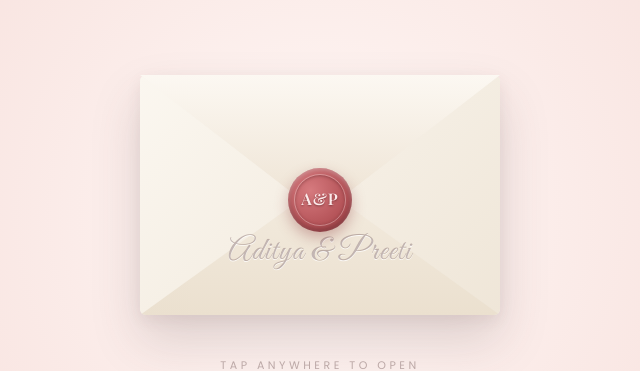
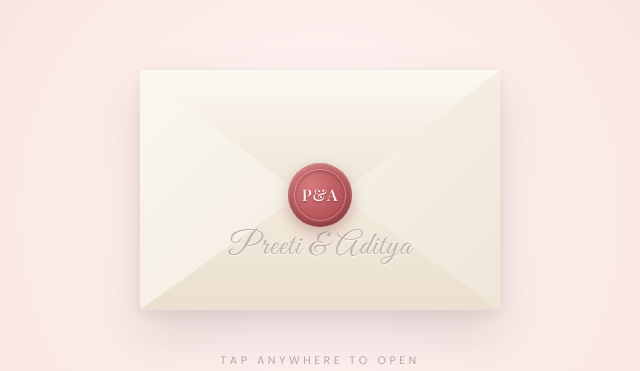
Before and after one commit to adi-github07/pituadu, a plain HTML site: page index.html in a window 1280 px wide. Shown: the part 187-558 px from the top of the page, 320-960 px from the left. Drawn offline with nearby package versions, Linux system fonts and the light colour scheme; a web font is replaced by a local one.

Commit message:
Swap names in wedding invitation and adjust styles

```diff
--- a/index.html
+++ b/index.html
@@ -3,7 +3,7 @@
 <head>
 <meta charset="UTF-8">
 <meta name="viewport" content="width=device-width, initial-scale=1.0">
-<title>Aditya & Preeti | Wedding Invitation</title>
+<title>Preeti & Aditya | Wedding Invitation</title>
 
 <link href="https://fonts.googleapis.com/css2?family=Great+Vibes&family=Playfair+Display:ital,wght@0,400;0,500;0,600;1,400&family=Poppins:wght@300;400;500&display=swap" rel="stylesheet">
 
@@ -62,7 +62,7 @@ h1, h2, h3, .serif {
 }
 
 /* =========================================
-   ENVELOPE WELCOME SCREEN
+   ENVELOPE WELCOME SCREEN (ULTRA-SMOOTH)
    ========================================= */
 #welcomeScreen {
   position: fixed;
@@ -74,14 +74,15 @@ h1, h2, h3, .serif {
   justify-content: center;
   background: radial-gradient(circle at center, #fff7f5 0%, #f3d5d0 100%);
   cursor: pointer;
-  transition: opacity 1s ease, transform 1s ease;
+  transition: opacity 1.4s cubic-bezier(0.22, 1, 0.36, 1), visibility 1.4s;
   user-select: none;
   -webkit-tap-highlight-color: transparent;
+  will-change: opacity;
 }
 
 #welcomeScreen.closed {
   opacity: 0;
-  transform: scale(1.04);
+  visibility: hidden;
   pointer-events: none;
 }
 
@@ -89,8 +90,14 @@ h1, h2, h3, .serif {
   position: relative;
   width: min(360px, 88vw);
   height: min(240px, 58vw);
-  perspective: 1200px;
-  margin-top: 30px;
+  perspective: 1400px;
+  margin-top: 20px;
+  transition: transform 1.4s cubic-bezier(0.22, 1, 0.36, 1);
+  will-change: transform;
+}
+
+#welcomeScreen.closed .envelope-stage {
+  transform: scale(1.06) translateY(-12px);
 }
 
 .envelope {
@@ -99,11 +106,12 @@ h1, h2, h3, .serif {
   height: 100%;
   background: #f5efe6; /* Ivory base */
   border-radius: 6px;
-  box-shadow: 0 25px 50px rgba(84, 63, 62, 0.18), 0 5px 15px rgba(84, 63, 62, 0.08);
-  transition: transform 0.6s ease;
+  box-shadow: 0 25px 50px rgba(84, 63, 62, 0.16), 0 5px 15px rgba(84, 63, 62, 0.08);
+  transition: transform 0.6s cubic-bezier(0.22, 1, 0.36, 1);
+  transform-style: preserve-3d;
 }
 
-#welcomeScreen:hover .envelope {
+#welcomeScreen:not(.opening):hover .envelope {
   transform: translateY(-4px);
 }
 
@@ -116,6 +124,7 @@ h1, h2, h3, .serif {
   text-align: center;
   z-index: 4;
   pointer-events: none;
+  transition: opacity 0.6s ease;
 }
 
 .envelope-watermark span {
@@ -144,7 +153,9 @@ h1, h2, h3, .serif {
   text-align: center;
   z-index: 2;
   box-shadow: 0 4px 15px rgba(84, 63, 62, 0.08);
-  transition: transform 0.9s cubic-bezier(0.34, 1.56, 0.64, 1), opacity 0.6s ease;
+  will-change: transform;
+  /* Smooth delayed rise after flap begins opening */
+  transition: transform 1.15s cubic-bezier(0.22, 1, 0.36, 1) 0.45s, box-shadow 1.15s ease 0.45s;
 }
 
 .envelope-card .card-eyebrow {
@@ -208,7 +219,8 @@ h1, h2, h3, .serif {
   background: linear-gradient(180deg, #fcf8f2 0%, #ede2d2 100%);
   clip-path: polygon(0 0, 100% 0, 50% 100%);
   transform-origin: top center;
-  transition: transform 0.75s cubic-bezier(0.4, 0, 0.2, 1), z-index 0s 0.35s;
+  will-change: transform;
+  transition: transform 0.9s cubic-bezier(0.25, 1, 0.5, 1) 0.15s, z-index 0s 0.45s;
   z-index: 5;
   filter: drop-shadow(0 4px 6px rgba(84, 63, 62, 0.12));
 }
@@ -218,7 +230,7 @@ h1, h2, h3, .serif {
   position: absolute;
   top: 52%;
   left: 50%;
-  transform: translate(-50%, -50%);
+  transform: translate(-50%, -50%) scale(1);
   width: 64px;
   height: 64px;
   border-radius: 50%;
@@ -231,7 +243,8 @@ h1, h2, h3, .serif {
   display: flex;
   align-items: center;
   justify-content: center;
-  transition: transform 0.4s ease, opacity 0.4s ease;
+  will-change: transform, opacity;
+  transition: transform 0.45s cubic-bezier(0.22, 1, 0.36, 1), opacity 0.4s ease;
 }
 
 /* Inner stamped ring of the wax seal */
@@ -261,7 +274,7 @@ h1, h2, h3, .serif {
   text-transform: uppercase;
   color: var(--text-light);
   animation: pulseHint 2.2s infinite ease-in-out;
-  transition: opacity 0.3s ease;
+  transition: opacity 0.4s ease;
 }
 
 @keyframes pulseHint {
@@ -278,7 +291,7 @@ h1, h2, h3, .serif {
 }
 
 #welcomeScreen.opening .wax-seal {
-  transform: translate(-50%, -50%) scale(0.85);
+  transform: translate(-50%, -50%) scale(0.75);
   opacity: 0;
 }
 
@@ -288,9 +301,9 @@ h1, h2, h3, .serif {
 }
 
 #welcomeScreen.opening .envelope-card {
-  transform: translateY(-68%);
+  transform: translateY(-58%);
   z-index: 4;
-  box-shadow: 0 15px 35px rgba(84, 63, 62, 0.16);
+  box-shadow: 0 20px 45px rgba(84, 63, 62, 0.18);
 }
 
 /* =========================================
@@ -298,12 +311,15 @@ h1, h2, h3, .serif {
    ========================================= */
 #invitation {
   opacity: 0;
+  transform: translateY(18px);
   visibility: hidden;
-  transition: opacity 1.5s ease;
+  transition: opacity 1.5s cubic-bezier(0.22, 1, 0.36, 1), transform 1.5s cubic-bezier(0.22, 1, 0.36, 1);
+  will-change: opacity, transform;
 }
 
 #invitation.visible {
   opacity: 1;
+  transform: translateY(0);
   visibility: visible;
 }
 
@@ -642,7 +658,7 @@ footer {
       <!-- Inner Sliding Card -->
       <div class="envelope-card">
         <span class="card-eyebrow">Wedding Invitation</span>
-        <h2>Aditya & Preeti</h2>
+        <h2>Preeti & Aditya</h2>
         <span class="card-date">04 . 01 . 2027</span>
       </div>
 
@@ -651,12 +667,12 @@ footer {
 
       <!-- Subtle Names on Envelope -->
       <div class="envelope-watermark">
-        <span>Aditya & Preeti</span>
+        <span>Preeti & Aditya</span>
       </div>
 
       <!-- Wax Seal -->
       <div class="wax-seal">
-        <span>A&amp;P</span>
+        <span>P&amp;A</span>
       </div>
 
     </div>
@@ -678,7 +694,7 @@ footer {
   <!-- Hero -->
   <section class="hero fade-in">
     <p class="eyebrow">The Wedding Celebration Of</p>
-    <h1>Aditya <span>&</span> Preeti</h1>
+    <h1>Preeti <span>&</span> Aditya</h1>
     <div class="hero-divider"></div>
     <p class="date serif">04 . 01 . 2027</p>
     <p class="eyebrow" style="margin-top: 20px;">Vidyadhiraj Bhavan, Hubli</p>
@@ -692,21 +708,21 @@ footer {
 
       <div class="parents-grid">
 
+        <!-- Bride's Parents (First) -->
+        <div class="parent-block">
+          <h3 class="serif">Preeti</h3>
+          <p class="eyebrow" style="margin-bottom: 5px;">Daughter of</p>
+          <p class="serif" style="font-size: 16px; color: var(--text-main);">
+            Mr. Prasad Pai<br>&<br>Mrs. Pavitra Pai
+          </p>
+        </div>
+
         <!-- Groom's Parents -->
         <div class="parent-block">
           <h3 class="serif">Aditya</h3>
           <p class="eyebrow" style="margin-bottom: 5px;">Son of</p>
           <p class="serif" style="font-size: 16px; color: var(--text-main);">
             Mr. Umesh Bhende<br>&<br>Mrs. Apporva Bhende
-          </p>
-        </div>
-
-        <!-- Bride's Parents -->
-        <div class="parent-block">
-          <h3 class="serif">Preeti</h3>
-          <p class="eyebrow" style="margin-bottom: 5px;">Daughter of</p>
-          <p class="serif" style="font-size: 16px; color: var(--text-main);">
-            Mr. Prasad Pai<br>&<br>Mrs. Pavitra Pai
           </p>
         </div>
 
@@ -786,11 +802,11 @@ footer {
   <!-- Closing -->
   <section class="closing fade-in" style="max-width: 100%;">
     <p class="eyebrow">We look forward to celebrating with you</p>
-    <h2>Aditya & Preeti</h2>
+    <h2>Preeti & Aditya</h2>
   </section>
 
   <footer>
-    Made with love · Aditya & Preeti · 2027
+    Made with love · Preeti & Aditya · 2027
   </footer>
 
 </main>
@@ -846,7 +862,8 @@ document.addEventListener("DOMContentLoaded", function () {
     }
   }
 
-  // Envelope Sequence: Tap anywhere -> Flap opens -> Card slides out -> Main site reveals
+  // Smooth Envelope Sequence:
+  // 0.0s: Seal dissolves -> 0.15s: Flap lifts -> 0.45s: Card glides out -> 1.85s: Crossfade into invitation page
   function handleOpenEnvelope() {
     if (isOpened) return;
     isOpened = true;
@@ -855,21 +872,21 @@ document.addEventListener("DOMContentLoaded", function () {
     playMusic();
     updateCountdown();
 
-    // 2. Break seal, lift flap upwards, and slide card out
+    // 2. Break seal, lift flap upwards, and smoothly glide card out
     welcomeScreen.classList.add("opening");
 
-    // 3. Reveal main invitation website smoothly after card slides out
+    // 3. Crossfade envelope out while gently gliding invitation website in
     setTimeout(function () {
+      invitation.classList.add("visible");
       welcomeScreen.classList.add("closed");
-      invitation.classList.add("visible");
       document.body.style.overflow = "auto";
       musicToggle.style.display = "flex";
-    }, 1550);
+    }, 1850);
 
-    // 4. Remove overlay from DOM flow once faded out
+    // 4. Clean up overlay from layout after fade finishes
     setTimeout(function () {
       welcomeScreen.style.display = "none";
-    }, 2550);
+    }, 3300);
   }
 
   if (welcomeScreen) {
```
